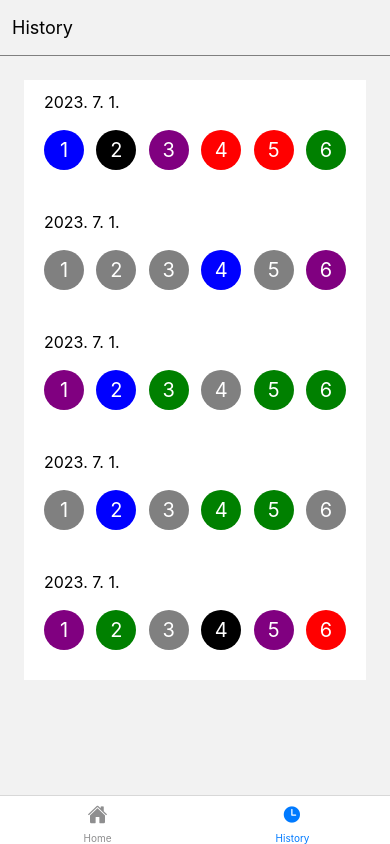
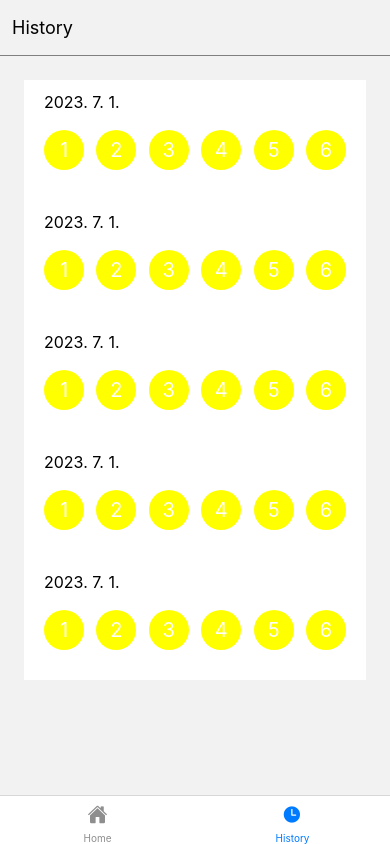
Before and after one commit to NaStillmatic/ReactNative, a React Native app in the folder part3-ch7-lotto-number-get/: screen /History in a window 390 px wide. Built offline with nearby package versions, Linux system fonts and the light colour scheme.

Commit message:
Part3. Ch07-03-로또 번호 생성을 위한 난수 추출 로직 작성

```diff
--- a/part3-ch7-lotto-number-get/src/components/LottoNumberView.js
+++ b/part3-ch7-lotto-number-get/src/components/LottoNumberView.js
@@ -4,17 +4,19 @@ import { Typography } from './Typography';
 
 export const LottoNumberView = (props) => {
 
-    const getNumberBackgroundColor = useCallback(() => {
-        const randomNumber = Math.floor((Math.random() * 10)) % 6
-        switch (randomNumber) {
-            case 0: return 'red';
-            case 1: return 'blue';
-            case 2: return 'gray';
-            case 3: return 'green';
-            case 4: return 'purple';
-            default: return 'black';
+    const getNumberBackgroundColor = (props) => {
+        if (props < 11) {
+            return 'yellow';
+        } else if (props > 10 && props < 21) {
+            return 'blue';
+        } else if (props > 20 && props < 31) {
+            return 'red';
+        } else if (props > 30 && props < 41) {
+            return 'gray';
+        } else {
+            return 'green';
         }
-    }, [])
+    }
 
     return (
         <View style={{
@@ -26,7 +28,7 @@ export const LottoNumberView = (props) => {
             {props.numbers.map((item) =>{
                 return (
                     <View style={{
-                        backgroundColor: getNumberBackgroundColor(),
+                        backgroundColor: getNumberBackgroundColor(item),
                         width:40,
                         height: 40,
                         borderRadius:20,
--- a/part3-ch7-lotto-number-get/src/screens/HomScreen.js
+++ b/part3-ch7-lotto-number-get/src/screens/HomScreen.js
@@ -1,14 +1,17 @@
-import React, { useCallback } from 'react';
+import React, { useCallback, useState } from 'react';
 import { View } from 'react-native';
 import { Button } from '../components/Button';
 import { Header } from '../components/Header/Header';
 import { Spacer } from '../components/Spacer';
 import { Typography } from '../components/Typography';
 import { LottoNumberView } from '../components/LottoNumberView';
+import { getRandomSixNumber } from '../utils/Utils';
 
 export const HomeScreen = (props) => {
+    const [numbers, setNumbers] = useState([]);
     const onPressGetNumber = useCallback(() => {
-
+        const randomNumbers = getRandomSixNumber();
+        setNumbers(randomNumbers);
     }, [])
 
     return (
@@ -29,7 +32,9 @@ export const HomeScreen = (props) => {
                     backgroundColor: 'white',
                     borderColor: 'gray'
                 }}>
-                    <LottoNumberView numbers={[1,2,3,4,5]} />
+                    {numbers.length === 6 && (
+                        <LottoNumberView numbers={numbers} />
+                    )}
                 </View>
                 <Spacer space={20} />
                 <Button onPress={onPressGetNumber}>
--- /dev/null
+++ b/part3-ch7-lotto-number-get/src/utils/Utils.js
@@ -0,0 +1,13 @@
+export const getRandomSixNumber = () => {
+    const numberArray = [];
+
+    while(numberArray.length < 6) {
+        const number= (Math.floor(Math.random() * 45)) + 1;
+        const hasNumber = numberArray.filter((prev) => prev === number).length > 0;
+
+        if (!hasNumber) {
+            numberArray.push(number);
+        }
+    }
+    return numberArray.sort((numA, numB) => numA - numB);
+}
```
